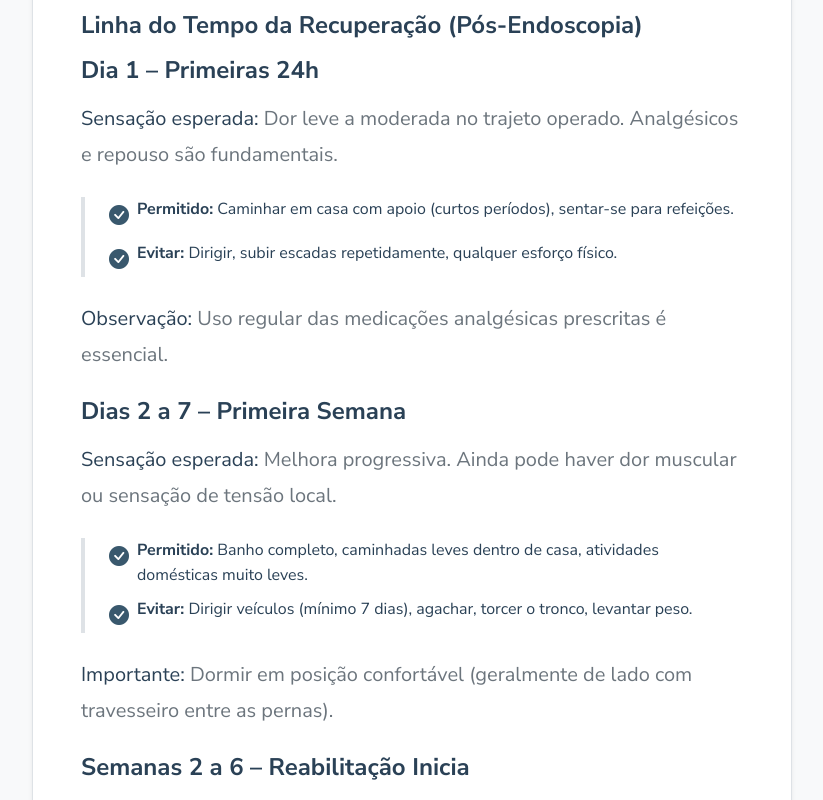
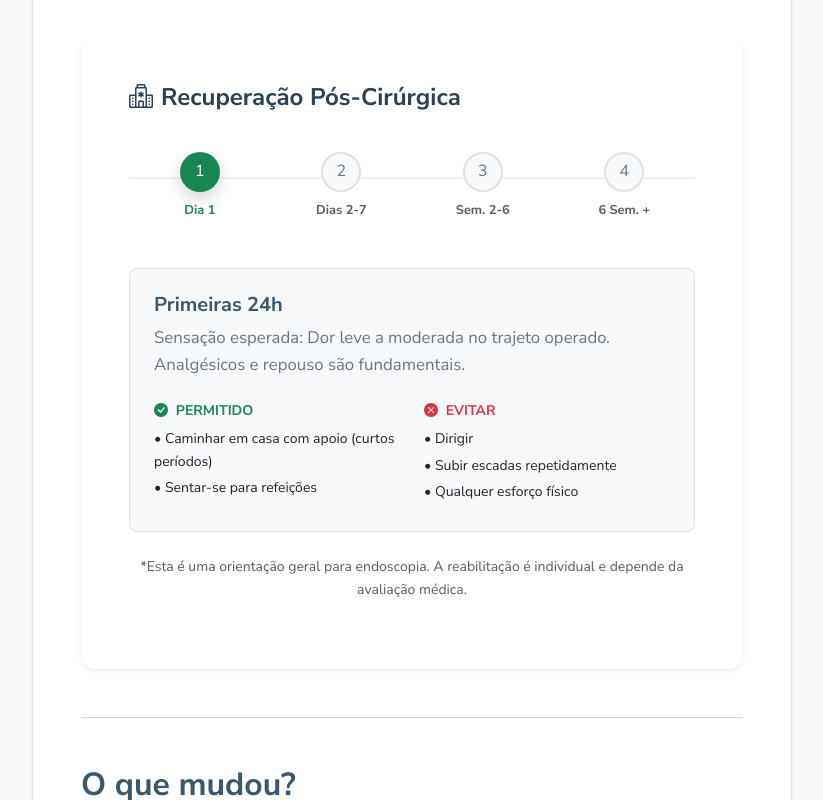
Before and after one commit to benedetjv/teste-site, a Next.js app: page /blog/cirurgia-coluna-minimamente-invasiva-riscos in a window 1280 px wide. Shown: the part 900-1700 px from the top of the page, without its empty margins (228-1051 px from the left). Built offline with nearby package versions, Linux system fonts and the light colour scheme.

Commit message:
Create RecoveryTimelineSurgery component and integrate into surgery risks post

```diff
--- a/src/app/blog/cirurgia-coluna-minimamente-invasiva-riscos/page.mdx
+++ b/src/app/blog/cirurgia-coluna-minimamente-invasiva-riscos/page.mdx
@@ -1,3 +1,4 @@
+import RecoveryTimelineSurgery from '@/components/RecoveryTimelineSurgery';
 
 export const metadata = {
   title: 'Cirurgia de Coluna Minimamente Invasiva: Quais os riscos?',
@@ -12,29 +13,7 @@ O medo de "ficar na cadeira de rodas" é um estigma antigo, da época em que as
 
 Se você pesquisou isso no Google, provavelmente está com um pé atrás sobre operar. Entenda como o pós-operatório moderno é planejado para ser seguro e previsível:
 
-### Linha do Tempo da Recuperação (Pós-Endoscopia)
-
-#### Dia 1 – Primeiras 24h
-**Sensação esperada:** Dor leve a moderada no trajeto operado. Analgésicos e repouso são fundamentais.
-*   **Permitido:** Caminhar em casa com apoio (curtos períodos), sentar-se para refeições.
-*   **Evitar:** Dirigir, subir escadas repetidamente, qualquer esforço físico.
-> **Observação:** Uso regular das medicações analgésicas prescritas é essencial.
-
-#### Dias 2 a 7 – Primeira Semana
-**Sensação esperada:** Melhora progressiva. Ainda pode haver dor muscular ou sensação de tensão local.
-*   **Permitido:** Banho completo, caminhadas leves dentro de casa, atividades domésticas muito leves.
-*   **Evitar:** Dirigir veículos (mínimo 7 dias), agachar, torcer o tronco, levantar peso.
-> **Importante:** Dormir em posição confortável (geralmente de lado com travesseiro entre as pernas).
-
-#### Semanas 2 a 6 – Reabilitação Inicia
-**Sensação esperada:** Redução significativa da dor original. Pode persistir leve dor muscular ou parestesias residuais.
-*   **Permitido:** Dirigir curtas distâncias (após liberação médica), home office, início da fisioterapia orientada (se liberado).
-*   **Evitar:** Exercícios físicos regulares, flexão/extensão exagerada, academia ou corrida.
-> **Dica:** Essa fase é crucial para evitar recaídas. Paciência e constância.
-
-#### 6 Semanas em diante – Fortalecimento
-*   **Permitido:** Fisioterapia ativa de fortalecimento, musculação leve, caminhada rápida.
-*   **Evitar:** Esportes de contato ou impacto até 3 meses, levantar peso acima de 10 kg.
+<RecoveryTimelineSurgery />
 
 ---
 
--- /dev/null
+++ b/src/components/RecoveryTimelineSurgery.tsx
@@ -0,0 +1,112 @@
+"use client";
+
+import React, { useState } from 'react';
+
+interface Stage {
+    label: string;
+    title: string;
+    description: string;
+    allowed: string[];
+    restricted: string[];
+}
+
+const STAGES: Stage[] = [
+    {
+        label: 'Dia 1',
+        title: 'Primeiras 24h',
+        description: 'Sensação esperada: Dor leve a moderada no trajeto operado. Analgésicos e repouso são fundamentais.',
+        allowed: ['Caminhar em casa com apoio (curtos períodos)', 'Sentar-se para refeições'],
+        restricted: ['Dirigir', 'Subir escadas repetidamente', 'Qualquer esforço físico']
+    },
+    {
+        label: 'Dias 2-7',
+        title: 'Primeira Semana',
+        description: 'Sensação esperada: Melhora progressiva. Ainda pode haver dor muscular ou sensação de tensão local.',
+        allowed: ['Banho completo', 'Caminhadas leves dentro de casa', 'Atividades domésticas muito leves'],
+        restricted: ['Dirigir veículos (mínimo 7 dias)', 'Agachar, torcer o tronco ou dobrar-se', 'Levantar peso']
+    },
+    {
+        label: 'Sem. 2-6',
+        title: 'Reabilitação Inicia',
+        description: 'Sensação esperada: Redução significativa da dor original. Pode persistir leve dor muscular ou parestesias residuais.',
+        allowed: ['Dirigir curtas distâncias (após liberação)', 'Atividades de escritório / Home office', 'Início da fisioterapia orientada'],
+        restricted: ['Exercícios físicos regulares', 'Movimentos de flexão/extensão exagerados', 'Academia ou corrida']
+    },
+    {
+        label: '6 Sem. +',
+        title: 'Fortalecimento',
+        description: 'A melhora é progressiva ao longo de meses. O cuidado com postura e ergonomia deve continuar.',
+        allowed: ['Fisioterapia ativa de fortalecimento', 'Atividades físicas leves (Musculação leve)', 'Caminhada rápida'],
+        restricted: ['Esportes de contato ou impacto (até 3 meses)', 'Levantar peso acima de 10 kg']
+    }
+];
+
+export default function RecoveryTimelineSurgery() {
+    const [activeStage, setActiveStage] = useState(0);
+
+    return (
+        <div className="card shadow-sm border-0 my-5 bg-white" style={{ borderRadius: '15px' }}>
+            <div className="card-body p-4 p-md-5">
+                <h4 className="fw-bold mb-4" style={{ color: 'var(--azul-escuro)' }}>
+                    <i className="bi bi-hospital me-2"></i>
+                    Recuperação Pós-Cirúrgica
+                </h4>
+
+                <div className="d-flex justify-content-between mb-5 position-relative pt-3">
+                    <div className="position-absolute top-50 start-0 end-0 border-top translate-middle-y" style={{ zIndex: 0 }}></div>
+                    {STAGES.map((stage, index) => (
+                        <div
+                            key={index}
+                            onClick={() => setActiveStage(index)}
+                            className="position-relative d-flex flex-column align-items-center"
+                            style={{ zIndex: 1, cursor: 'pointer', width: '25%' }}
+                        >
+                            <div
+                                className={`rounded-circle d-flex align-items-center justify-content-center transition-all ${activeStage === index ? 'bg-success text-white scale-110 shadow' : 'bg-light text-secondary'
+                                    }`}
+                                style={{ width: '40px', height: '40px', border: activeStage === index ? 'none' : '2px solid #dee2e6' }}
+                            >
+                                {index + 1}
+                            </div>
+                            <span className={`mt-2 small fw-bold text-center ${activeStage === index ? 'text-success' : 'text-muted'}`} style={{ fontSize: '0.8rem' }}>
+                                {stage.label}
+                            </span>
+                        </div>
+                    ))}
+                </div>
+
+                <div className="p-4 rounded-3 border bg-light animate__animated animate__fadeIn">
+                    <h5 className="fw-bold mb-2" style={{ color: 'var(--azul-medio)' }}>{STAGES[activeStage].title}</h5>
+                    <p className="mb-4 text-secondary">{STAGES[activeStage].description}</p>
+
+                    <div className="row">
+                        <div className="col-md-6 mb-3 mb-md-0">
+                            <h6 className="text-success fw-bold small text-uppercase">
+                                <i className="bi bi-check-circle-fill me-1"></i> Permitido
+                            </h6>
+                            <ul className="list-unstyled small mb-0">
+                                {STAGES[activeStage].allowed.map((item, i) => (
+                                    <li key={i} className="mb-1">• {item}</li>
+                                ))}
+                            </ul>
+                        </div>
+                        <div className="col-md-6">
+                            <h6 className="text-danger fw-bold small text-uppercase">
+                                <i className="bi bi-x-circle-fill me-1"></i> Evitar
+                            </h6>
+                            <ul className="list-unstyled small mb-0">
+                                {STAGES[activeStage].restricted.map((item, i) => (
+                                    <li key={i} className="mb-1">• {item}</li>
+                                ))}
+                            </ul>
+                        </div>
+                    </div>
+                </div>
+
+                <p className="mt-4 small text-muted text-center italic">
+                    *Esta é uma orientação geral para endoscopia. A reabilitação é individual e depende da avaliação médica.
+                </p>
+            </div>
+        </div>
+    );
+}
```
